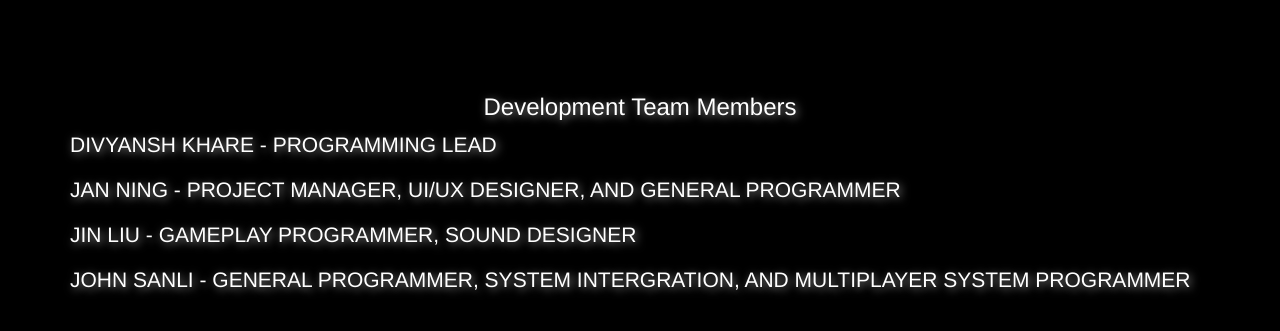
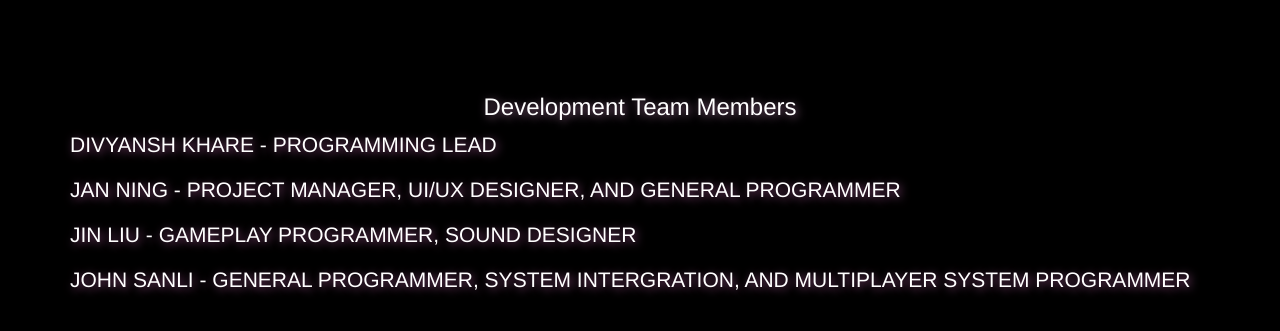
Before and after one commit to T-98/raveballarena, a plain HTML site: page index.html in a window 1280 px wide. Shown: the part 1485-1816 px from the top of the page. Drawn offline with nearby package versions, Linux system fonts and the light colour scheme.

Commit message:
minor style change

```diff
--- a/style.css
+++ b/style.css
@@ -60,7 +60,7 @@
 .credits{
   background:rgb(0, 0, 0);
   color: white;
-  text-shadow: 2px 2px 8px rgba(255, 255, 255, 0.6);
+  text-shadow: 2px 2px 8px rgba(235, 166, 220, 0.6);
   margin-bottom: 0;
   display: block;
   position: relative;
@@ -73,7 +73,7 @@
   justify-items: flex-start;
   background:rgb(0, 0, 0);
   color: white;
-  text-shadow: 2px 2px 8px rgba(255, 255, 255, 0.6);
+  text-shadow: 2px 2px 8px rgba(232, 123, 205, 0.6);
   margin-bottom: 0;
   display: inline-box;
   position: relative;
```
